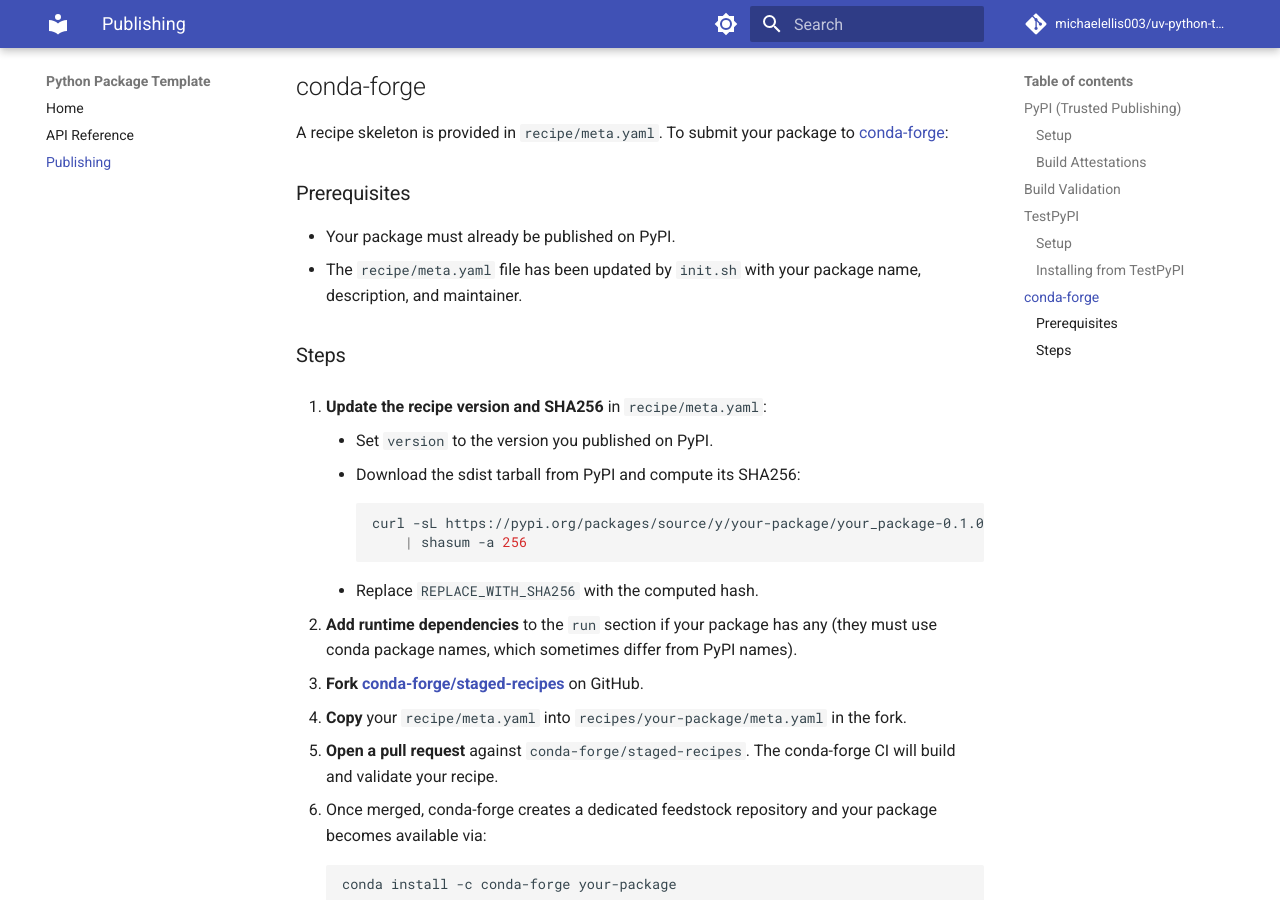
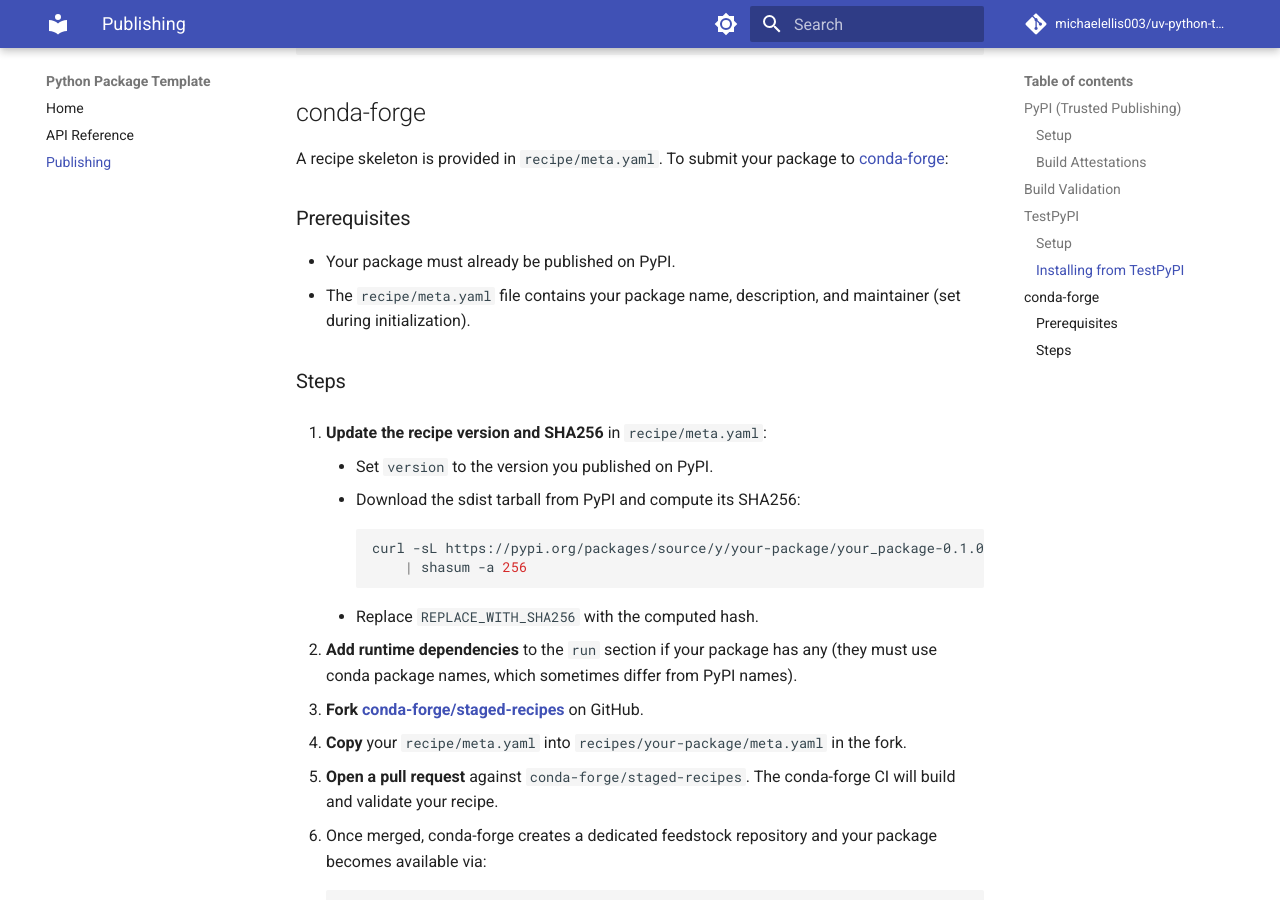
Before and after one commit to michaelellis003/pypkgkit, an MkDocs documentation site: the page built from docs/publishing.md, in a window 1280 px wide and 900 px high, scrolled down 1737 px. Built offline with MkDocs 1.6.1 and Material for MkDocs 9.7.7, drawn with Linux system fonts in a browser that asks for light colours; comment, search, counter and statistics services are not loaded; some of the changed text lies outside the part shown.

Commit message:
feat(init): remove init.sh and update all documentation
Delete scripts/init.sh and update all references across README.md,
CLAUDE.md, docs/, .claude/rules/, workflows, and E2E tests to point
to scripts/init.py. Update init.py's cleanup functions to match the
new reference strings.

```diff
--- a/docs/publishing.md
+++ b/docs/publishing.md
@@ -18,9 +18,9 @@
     - **Repository**: your repository name
     - **Workflow name**: `release.yml`
     - **Environment**: leave blank
-3. **Enable publishing** — run `init.sh` with `--pypi`, or manually
-   uncomment the publish steps between the `PYPI-START` / `PYPI-END`
-   markers in `.github/workflows/release.yml`.
+3. **Enable publishing** — run `uv run --script ./scripts/init.py --pypi`,
+   or manually uncomment the publish steps between the `PYPI-START` /
+   `PYPI-END` markers in `.github/workflows/release.yml`.
 
 Once configured, every merge to `main` that includes a `feat:` or
 `fix:` commit will automatically version-bump, build, and publish
@@ -77,8 +77,8 @@
 ### Prerequisites
 
 - Your package must already be published on PyPI.
-- The `recipe/meta.yaml` file has been updated by `init.sh` with
-  your package name, description, and maintainer.
+- The `recipe/meta.yaml` file contains your package name, description,
+  and maintainer (set during initialization).
 
 ### Steps
 
```
Also changed, not shown: .claude/rules/code-style.md (+2 -2 lines), .claude/rules/testing.md (+2 -2 lines), CLAUDE.md (+7 -7 lines), README.md (+11 -11 lines), docs/index.md (+1 -1 lines), 6 other files.
